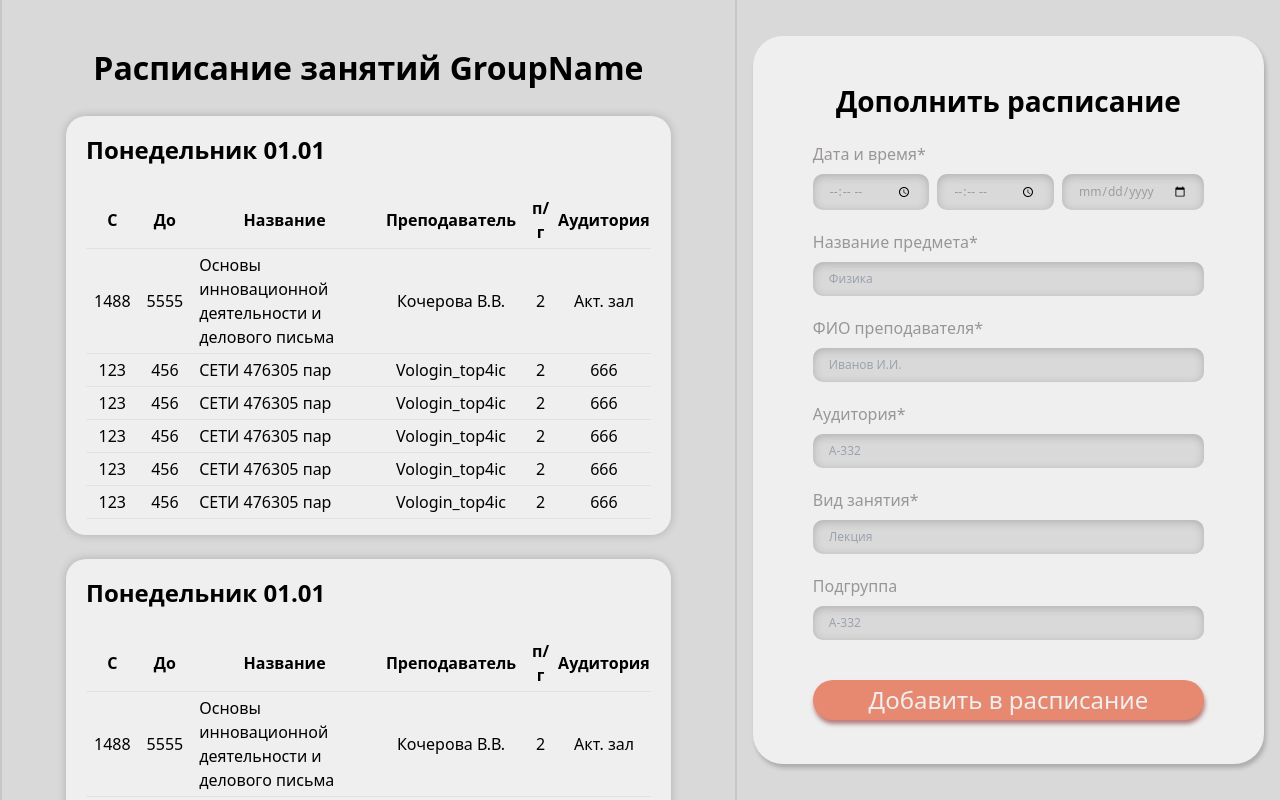
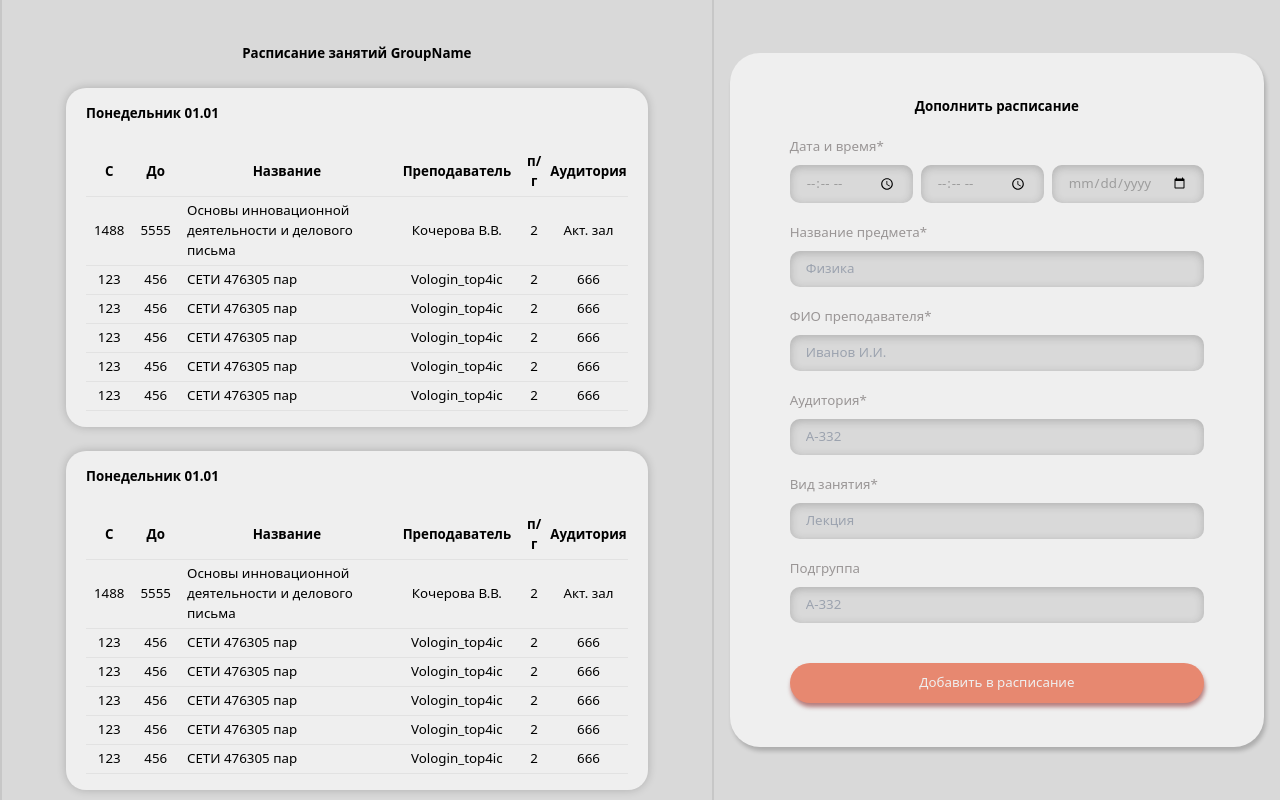
Before and after one commit to ystuler/frontend, a Vue app: page / in a window 1280 px wide. Built offline with nearby package versions, Linux system fonts and the light colour scheme.

Commit message:
fix(main css): fix global text style

```diff
--- a/src/components/AppAddLesson.vue
+++ b/src/components/AppAddLesson.vue
@@ -59,7 +59,6 @@ import AppInput from './AppInput.vue';
   border-radius: 35px;
   margin-top: 20px;
   color:#EFEFEF;
-  font-size: 24px;
   box-shadow: 1px 4px 4px rgba(126, 11, 11, 0.5);
 }
 .date-time-container {
@@ -68,7 +67,6 @@ import AppInput from './AppInput.vue';
   gap: 20px;
 }
 .app-add-lesson-title {
-  font-size: 28px;
   font-weight: 700;
   text-align: center;
 }
--- a/src/components/AppInput.vue
+++ b/src/components/AppInput.vue
@@ -88,12 +88,10 @@ defineProps<AppInputProps>();
   padding: 8px 16px;
   background-color: #D9D9D9;
   color: #9D9D9D;
-  font-size: 12px;
   border-radius: 10px;
   box-shadow: inset 0px 2px 8px rgba(56, 55, 55, 0.253);
 }
 .app-input-lable{
-  font-size: 16px;
   color: #9A9696;
 }
 .app-input-container{
--- a/src/components/AppLessonList.vue
+++ b/src/components/AppLessonList.vue
@@ -91,7 +91,6 @@ const lessons = computed(() => lessonStore.lessons);
 }
 
 .app-lesson-list__day {
-  font-size: 24px;
   font-weight: 600;
 }
 
--- a/src/components/AppModal.vue
+++ b/src/components/AppModal.vue
@@ -1,8 +1,16 @@
-<script setup lang="ts"></script>
+<script setup lang="ts">
+export interface AppModalEmits {
+  (e: 'close'): void;
+}
+
+const emit = defineEmits<AppModalEmits>();
+
+const close = () => emit('close');
+</script>
 
 <template>
   <Teleport to="body">
-    <div class="app-modal">
+    <div class="app-modal" @click="close">
       <slot />
     </div>
   </Teleport>
--- a/src/components/AppSchedule.vue
+++ b/src/components/AppSchedule.vue
@@ -30,7 +30,7 @@ const lessonLists = [
 
 <style scoped>
 .app-schedule-title {
-  font-size: 32px;
+
   font-weight: 600;
 }
 
--- a/src/style.css
+++ b/src/style.css
@@ -9,3 +9,31 @@
   background-color: #D9D9D9;
   overflow: hidden
 }
+
+@media (max-aspect-ratio: 6/5) {
+  body {
+    font-size: calc(12 * 100vw / 320);
+  }
+}
+
+/* Mobile, Landscape */
+@media (max-width: 1134px) and (min-aspect-ratio: 6/5) {
+  body {
+    font-size: calc(10 * 100vw / 480);
+  }
+}
+/* Desktop */
+@media (min-width: 1134px) and (min-aspect-ratio: 6/5) {
+  body {
+    font-size: calc(20 * 100vw / 1920);
+  }
+  .input-text {
+    font-size: calc(20 * 100vw / 1920);
+  }
+}
+/* Wide (Ultra Wide) Monitors */
+@media (min-width: 1134px) and (min-aspect-ratio: 5/2) {
+  body {
+    font-size: calc(22 * 100vw / 2560);
+  }
+}
--- a/src/views/MainView.vue
+++ b/src/views/MainView.vue
@@ -23,7 +23,10 @@ const closeModal = () => {
 
 <template>
   <div class="main-container">
-    <AppModal v-if="isModalOpen">
+    <AppModal
+      v-if="isModalOpen"
+      @close="closeModal"
+    >
       <AppAddLesson />
     </AppModal>
     <div class="main-container-block">
```
